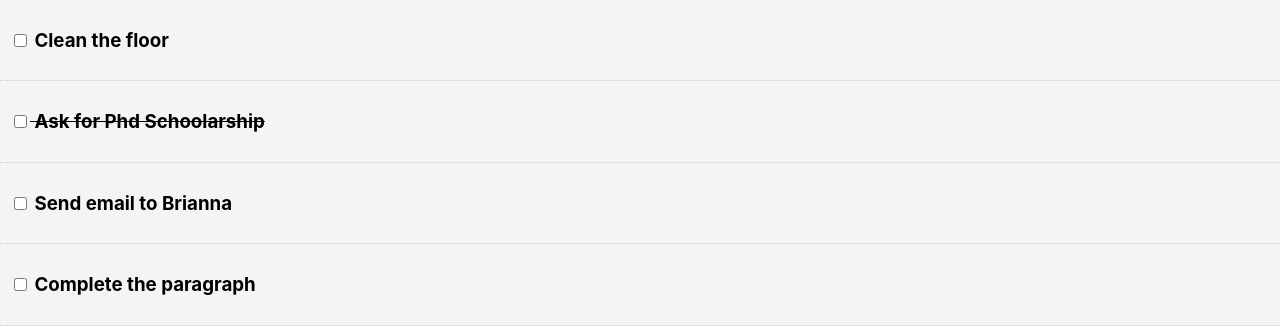
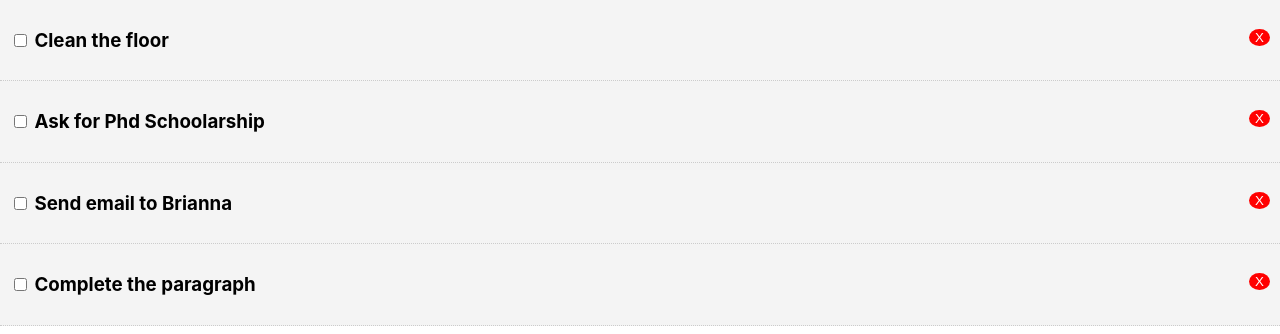
Before and after one commit to davishoang96/reactjs_todos, a React (Create React App) app: page / in a window 1280 px wide. Shown: the top 334 px of the page. Built offline with nearby package versions, Linux system fonts and the light colour scheme.

Commit message:
Delete button

```diff
--- a/src/App.js
+++ b/src/App.js
@@ -14,7 +14,7 @@ export class App extends Component {
       {
         id: "2",
         title: "Ask for Phd Schoolarship",
-        completed: true
+        completed: false
       },
       {
         id: "3",
@@ -41,6 +41,10 @@ export class App extends Component {
     )})
   }
 
+  delTodo = (id) => {
+    this.setState({todos: [...this.state.todos.filter(todo => todo.id !== id )]})
+  }
+
 
   render() {
     console.log(this.state.todos)
@@ -48,7 +52,7 @@ export class App extends Component {
 
       <div className="App">
         <header className="App-header">
-          <Todos todos={this.state.todos} markCompleted={this.markCompleted} />
+          <Todos todos={this.state.todos} markCompleted={this.markCompleted} delTodo={this.delTodo} />
         </header>
       </div>
     )
--- a/src/Components/TodoItems.js
+++ b/src/Components/TodoItems.js
@@ -21,6 +21,7 @@ export default class TodoItems extends Component {
           {/* check Todos js  */}
           <input type="checkbox" onChange={this.props.markCompleted.bind(this,id)} /> {''}
           {title}
+          <button style={btnStyle} onClick={this.props.delTodo.bind(this, id)}>X</button>
         </h3>
       </div>
     )
@@ -34,3 +35,14 @@ TodoItems.propTypes = {
 const itemStyle = {
   backgroundColor: "#f4f4f4"
 }
+
+const btnStyle = {
+  backgroundColor: "#ff0000",
+  color: '#fff',
+  border: 'none',
+  padding: '5px, 10px',
+  borderRadius: '50%',
+  cursor: 'pointer',
+  float: 'right',
+  textAlign: 'center',
+}
--- a/src/Components/Todos.js
+++ b/src/Components/Todos.js
@@ -7,7 +7,7 @@ export default class Todos extends Component {
   render() {
     return this.props.todos.map((todo)=>(
       // check app js
-      <TodoItems key={todo.id} todo={todo} markCompleted={this.props.markCompleted} />
+      <TodoItems key={todo.id} todo={todo} markCompleted={this.props.markCompleted} delTodo={this.props.delTodo} />
     ))
   }
 }
```
